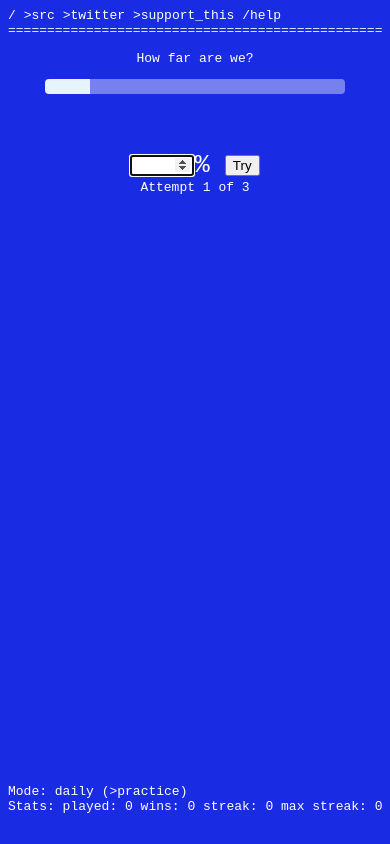
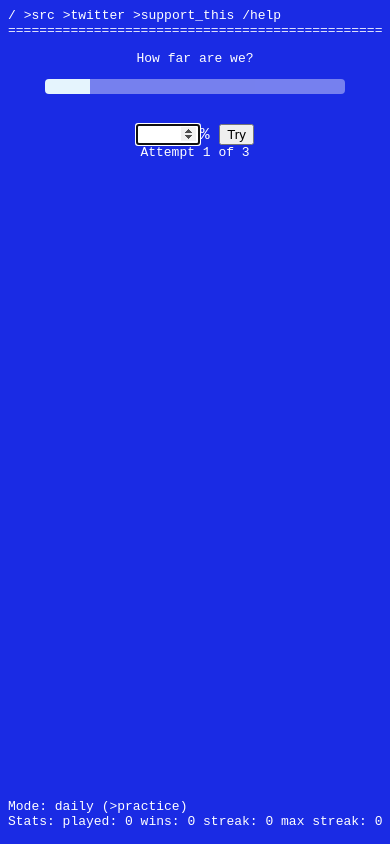
Before and after one commit to tymtam2/progress-bar-game, a plain HTML site: page index.html in a window 390 px wide. Drawn offline with Linux system fonts and the light colour scheme.

Commit message:
Better layout for mobile

```diff
--- a/index.html
+++ b/index.html
@@ -55,7 +55,7 @@
                     <input type="number" id="guess_input" pattern="[0-9]*" class="guess-input" step="1" min="0" maxlength="2" max="100"
                         onkeypress="guess_input_onkeypress(event)" />
                     <label class="guess-input-percent">%&nbsp;</label>
-                    <button id="guess_button" onclick="on_click_guess()">Try</button>
+                    <button id="guess_button" onclick="on_click_guess()" class="guess_button">Try</button>
                 </div>
                 <div>Attempt <label id="attempt">1</label> of 3</div>
                 <table id="guesses_table">
--- a/style.css
+++ b/style.css
@@ -44,13 +44,13 @@ a:visited {
 }
 
 .guess-input-percent {
-    font-size: 3vh;
+    font-size:large;
 
 }
 
 .progress_bar_answer
 {
-    font-size: 6vh;
+    font-size: xx-large;
 }
 
 
@@ -136,11 +136,17 @@ a:visited {
     white-space: nowrap
 }
 
+    /* .guess_button {
+        color: white;
+        border: solid 1px white;
+        background-color:rgb(26, 43, 228);
+        border-radius: 4px;
+    } */
+
 footer {
     position: fixed;
     bottom: 0;
     width: 100%;
-    height: 60px;   /* Height of the footer */
 
     color: white;
     background-color:rgb(26, 43, 228);
```
Also changed, not shown: 1 other file.
